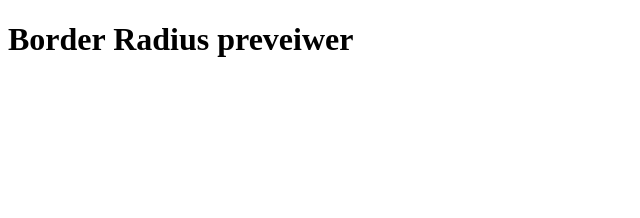
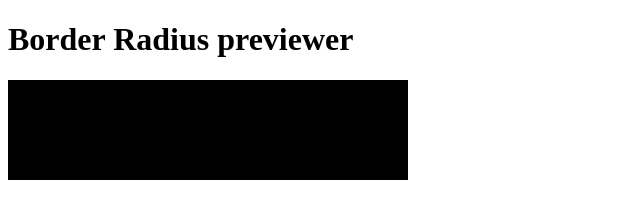
Before and after one commit to Beefteriyaki/border-radius-previewer, a plain HTML site: page index.html in a window 1280 px wide. Shown: the whole page, without its empty margins (0-640 px from the left). Drawn offline with Linux system fonts and the light colour scheme.

Commit message:
edited index.html

```diff
--- a/index.html
+++ b/index.html
@@ -9,7 +9,10 @@
     <link rel="icon" type="image/x-icon" href="/images/favicon.ico"/>
 </head>
 <body>
-    <h1>Border Radius preveiwer</h1>
+    <h1>Border Radius previewer</h1>
     <script src="script.js"></script>
+    <svg width="400" height="100">
+        <rect class="rectangle" width="400" height="100"/>
+    </svg>
 </body>
 </html>
```
